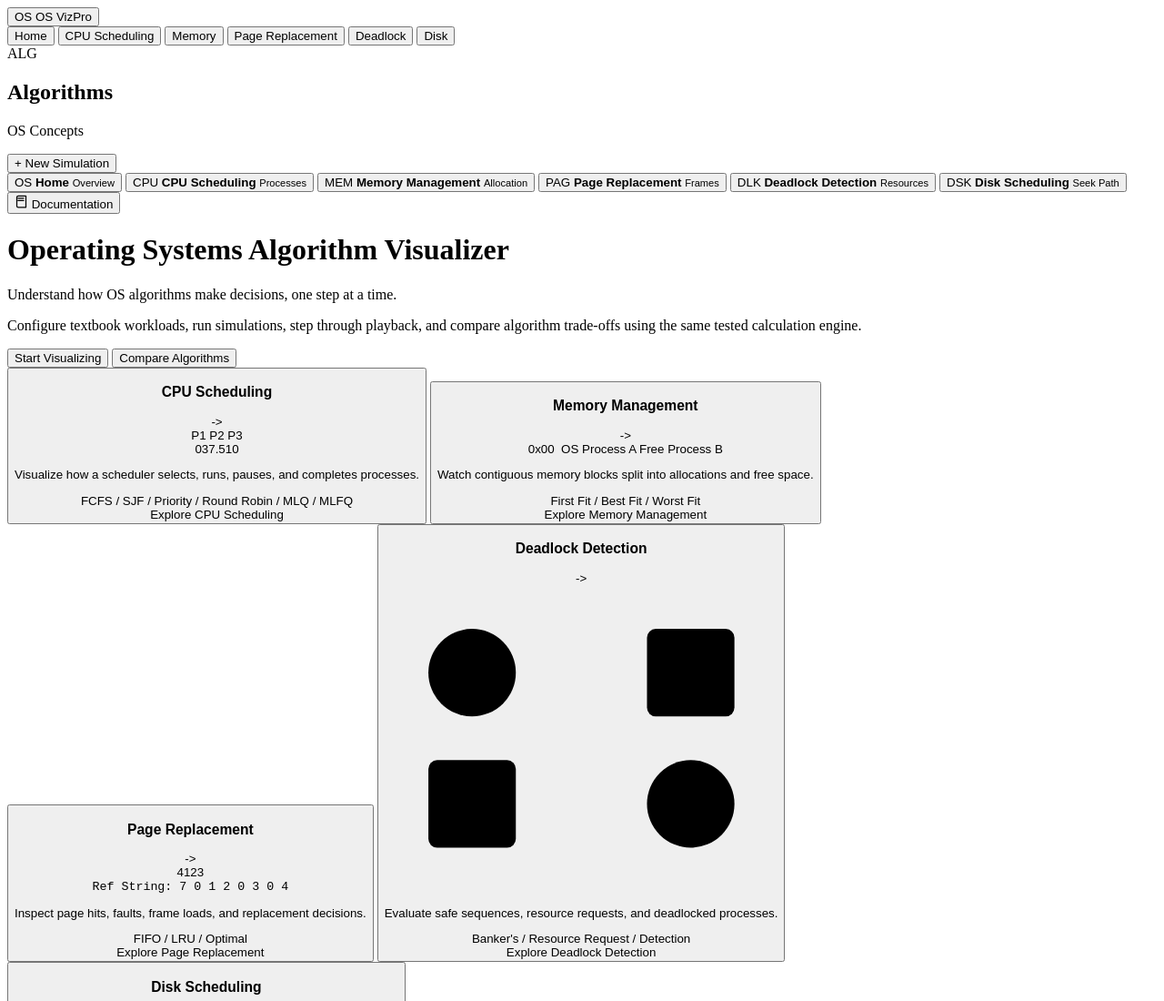
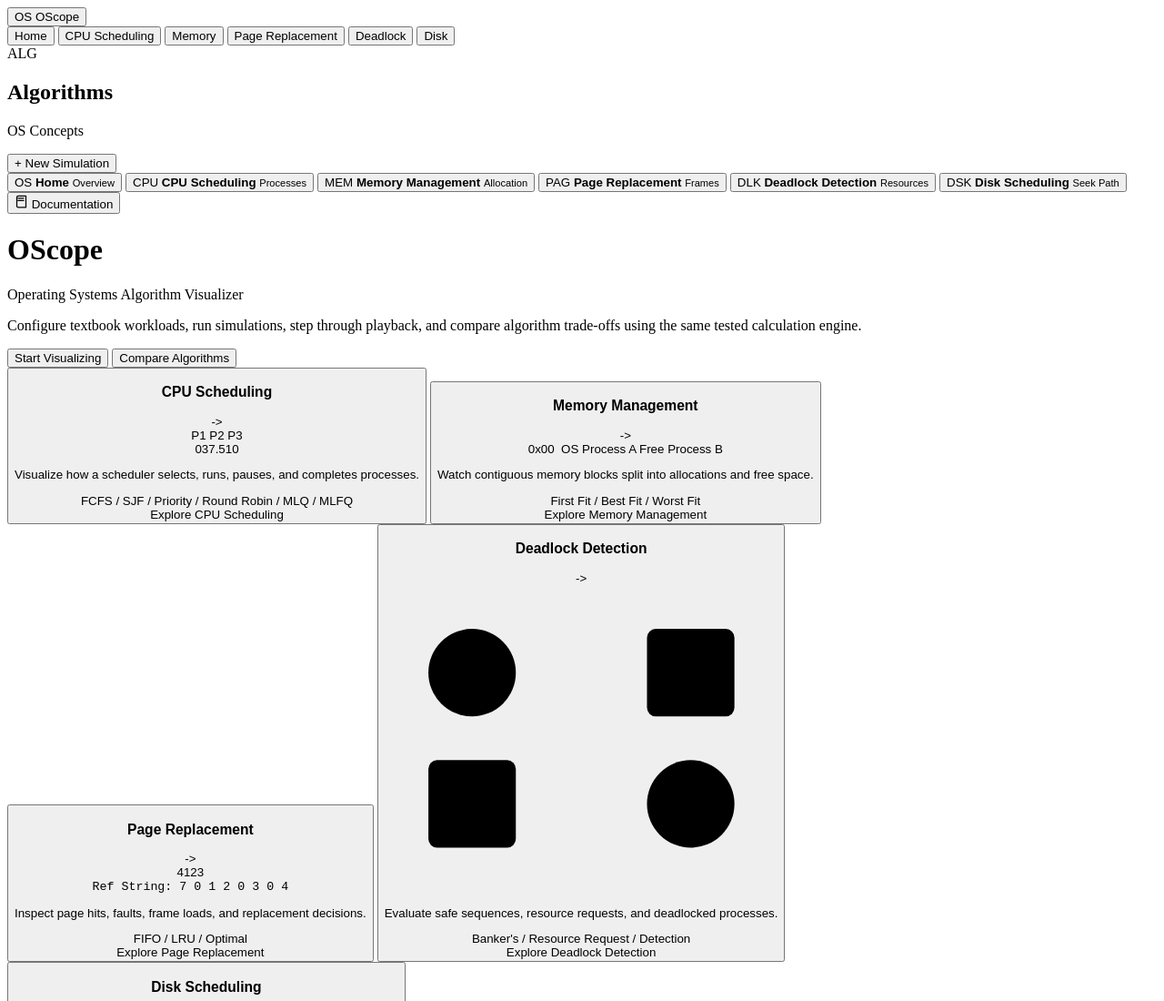
Before and after one commit to aadarshjh/OS-Algorithm-Visualizer, a website with bundled scripts: page index.html in a window 1280 px wide. Shown: the top 1100 px of the page at 91% size. Built offline with nearby package versions, Linux system fonts and the light colour scheme.

Commit message:
Rename project to OScope — Operating Systems Algorithm Visualizer

```diff
--- a/index.html
+++ b/index.html
@@ -3,7 +3,7 @@
   <head>
     <meta charset="UTF-8">
     <meta name="viewport" content="width=device-width, initial-scale=1.0">
-    <title>OS VizPro - Operating Systems Algorithm Visualizer</title>
+    <title>OScope — Operating Systems Algorithm Visualizer</title>
     <link rel="preconnect" href="https://fonts.googleapis.com">
     <link rel="preconnect" href="https://fonts.gstatic.com" crossorigin>
     <link href="https://fonts.googleapis.com/css2?family=Inter:wght@400;500;600;700&family=JetBrains+Mono:wght@400;500;600&display=swap" rel="stylesheet">
--- a/package.json
+++ b/package.json
@@ -1,7 +1,7 @@
 {
-  "name": "operating-system-algorithm-simulator",
+  "name": "oscope",
   "version": "1.0.0",
-  "description": "Educational simulator for undergraduate Operating System algorithms.",
+  "description": "OScope — Operating Systems Algorithm Visualizer: An interactive educational platform for visualizing and comparing Operating System algorithms.",
   "type": "module",
   "scripts": {
     "start": "python3 -m http.server 4173",
--- a/src/main.js
+++ b/src/main.js
@@ -28,7 +28,7 @@ function renderApp() {
       <header class="app-topbar">
         <button class="topbar-brand" type="button" data-module-id="home" aria-label="Go to Home">
           <span class="topbar-mark" aria-hidden="true">OS</span>
-          <span>OS VizPro</span>
+          <span>OScope</span>
         </button>
         <nav class="topbar-nav" aria-label="Quick Navigation">
           <button type="button" data-module-id="home" class="${activeModuleId === "home" ? "active" : ""}">Home</button>
--- a/src/pages/homePage.js
+++ b/src/pages/homePage.js
@@ -19,8 +19,8 @@ export function renderHomePage(modules) {
   return `
     <div class="home-page-container">
       <header class="home-header">
-        <h1>Operating Systems Algorithm Visualizer</h1>
-        <p class="subtitle">Understand how OS algorithms make decisions, one step at a time.</p>
+        <h1>OScope</h1>
+        <p class="subtitle">Operating Systems Algorithm Visualizer</p>
         <p class="description">Configure textbook workloads, run simulations, step through playback, and compare algorithm trade-offs using the same tested calculation engine.</p>
         <div class="home-actions">
           <button class="primary-button" type="button" data-module-id="cpu">Start Visualizing</button>
```
Also changed, not shown: README.md, 1 other file.
